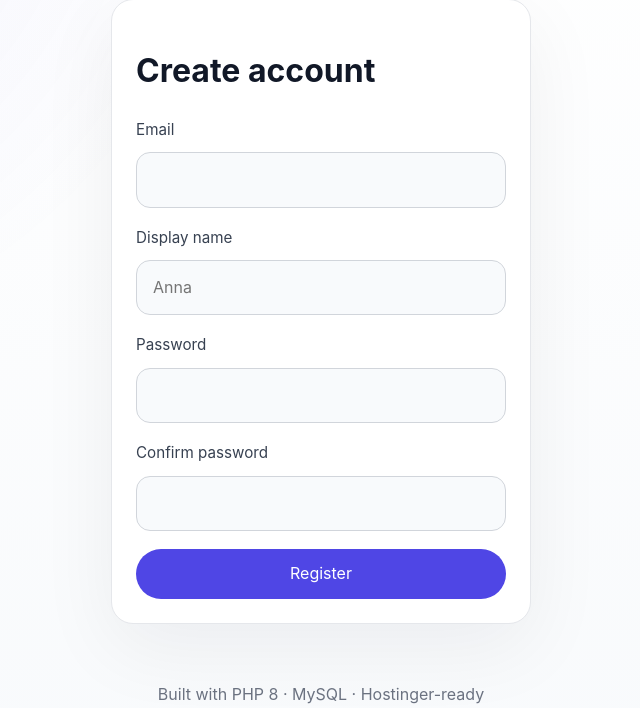
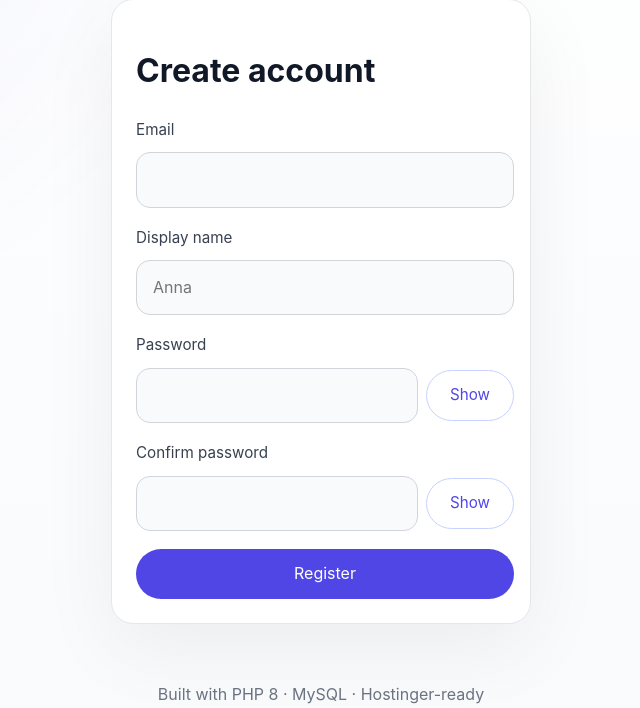
Before and after one commit to smarkov/chronika, a PHP site: template app/views/auth/register.php in a window 1280 px wide. Shown: the part 195-903 px from the top of the page, without its empty margins (319-959 px from the left). Run offline with PHP 8.4, Linux system fonts and the light colour scheme; the template is opened without the code that fills it, so the values that code supplies are empty; some libraries are stand-ins or nearby versions.

Commit message:
fix: reveal password for the user registration form

```diff
--- a/app/views/auth/register.php
+++ b/app/views/auth/register.php
@@ -14,13 +14,21 @@ if (User::countAll() >= 5) {
                 <input type="email" name="email" required>
             </label>
             <label>Display name
-                <input type="text" name="display_name" placeholder="Anna">
+                <input type="text" name="display_name" placeholder="Anna" required>
             </label>
-            <label>Password
-                <input type="password" name="password" required>
+            <label class="password-field">
+                Password
+                <div class="password-input-group">
+                    <input type="password" name="password" required>
+                    <button type="button" id="togglePassword" class="button button--ghost">Show</button>
+                </div>
             </label>
-            <label>Confirm password
-                <input type="password" name="confirm_password" required>
+            <label class="password-field">
+            Confirm password
+                <div class="password-input-group">
+                    <input type="password" name="confirm_password" required>
+                    <button type="button" id="togglePassword" class="button button--ghost">Show</button>
+                </div>
             </label>
             <button type="submit" class="button button--primary">Register</button>
         </form>
```
